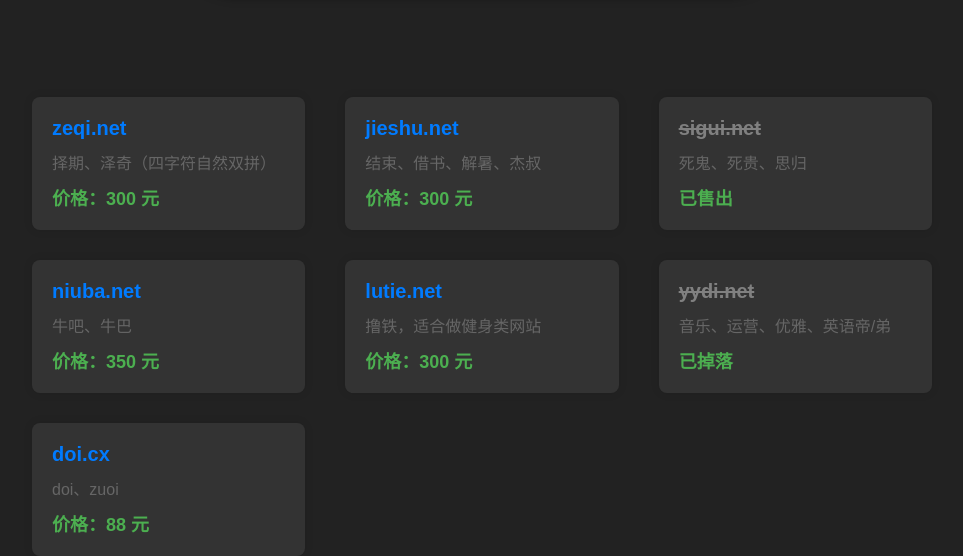
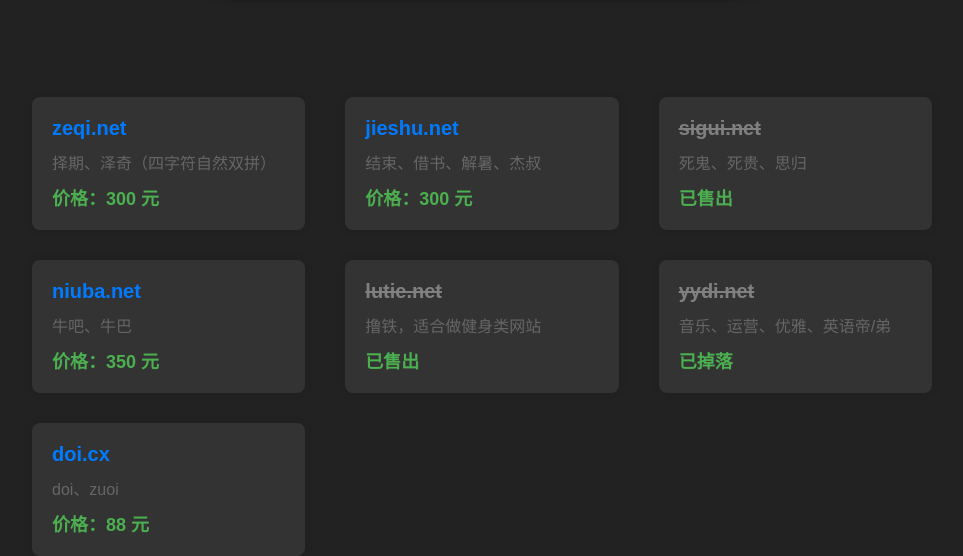
Before and after one commit to heifan00/iiii.host, a plain HTML site: page index.html in a window 1280 px wide. Shown: the part 258-814 px from the top of the page, without its empty margins (158-1121 px from the left). Drawn offline with Linux system fonts and the light colour scheme.

Commit message:
Update index.html

```diff
--- a/index.html
+++ b/index.html
@@ -182,7 +182,7 @@
                 { "mi": "jieshu.net", "price": 300, "desc": "结束、借书、解暑、杰叔" },
                 { "mi": "sigui.net", "price": "已售出", "desc": "死鬼、死贵、思归" },
                 { "mi": "niuba.net", "price": 350, "desc": "牛吧、牛巴" },
-                { "mi": "lutie.net", "price": 300, "desc": "撸铁，适合做健身类网站" },
+                { "mi": "lutie.net", "price": "已售出", "desc": "撸铁，适合做健身类网站" },
                 { "mi": "yydi.net", "price": "已掉落", "desc": "音乐、运营、优雅、英语帝/弟" },
                 { "mi": "doi.cx", "price": 88, "desc": "doi、zuoi" },
             ];
```
